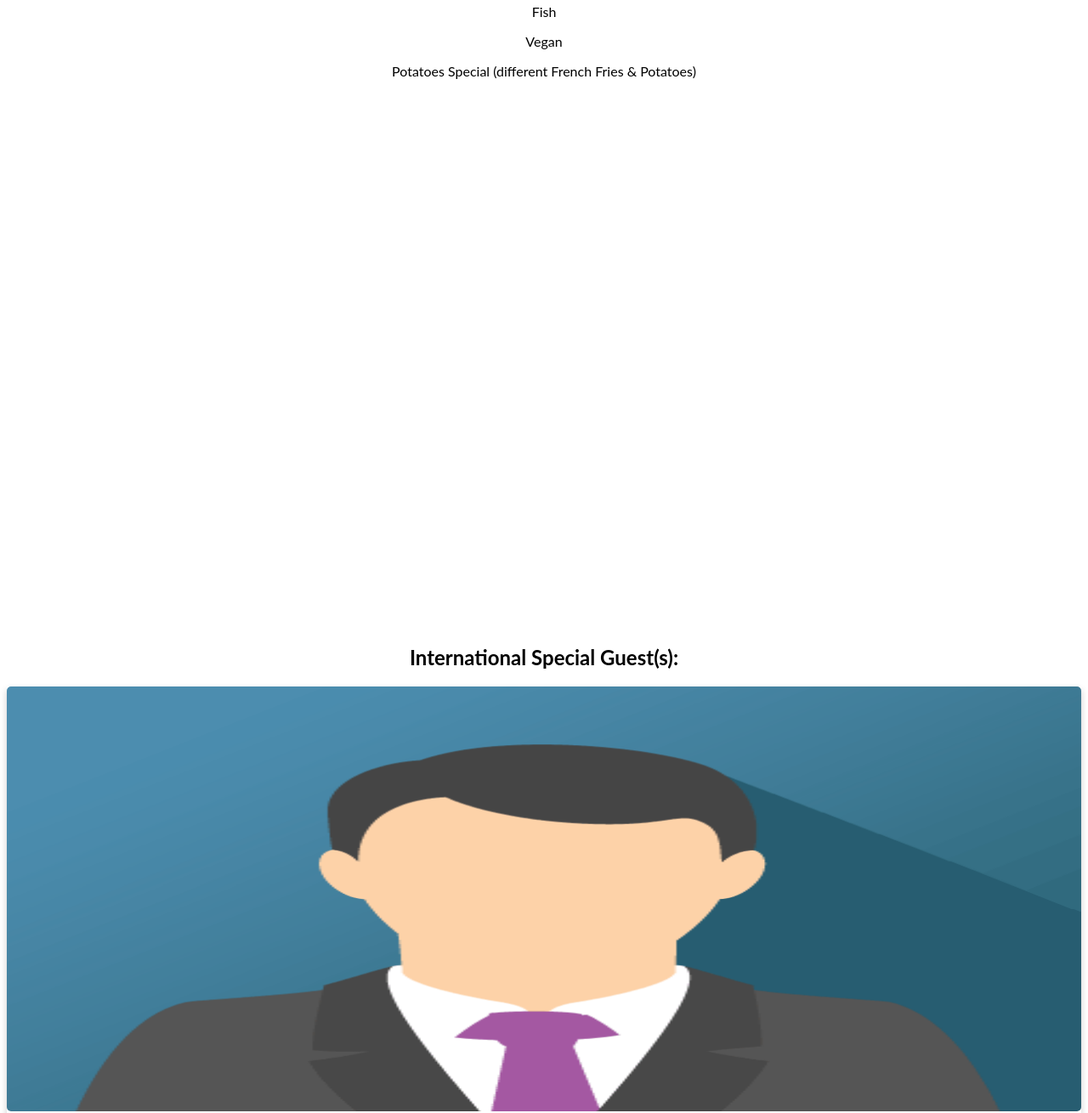
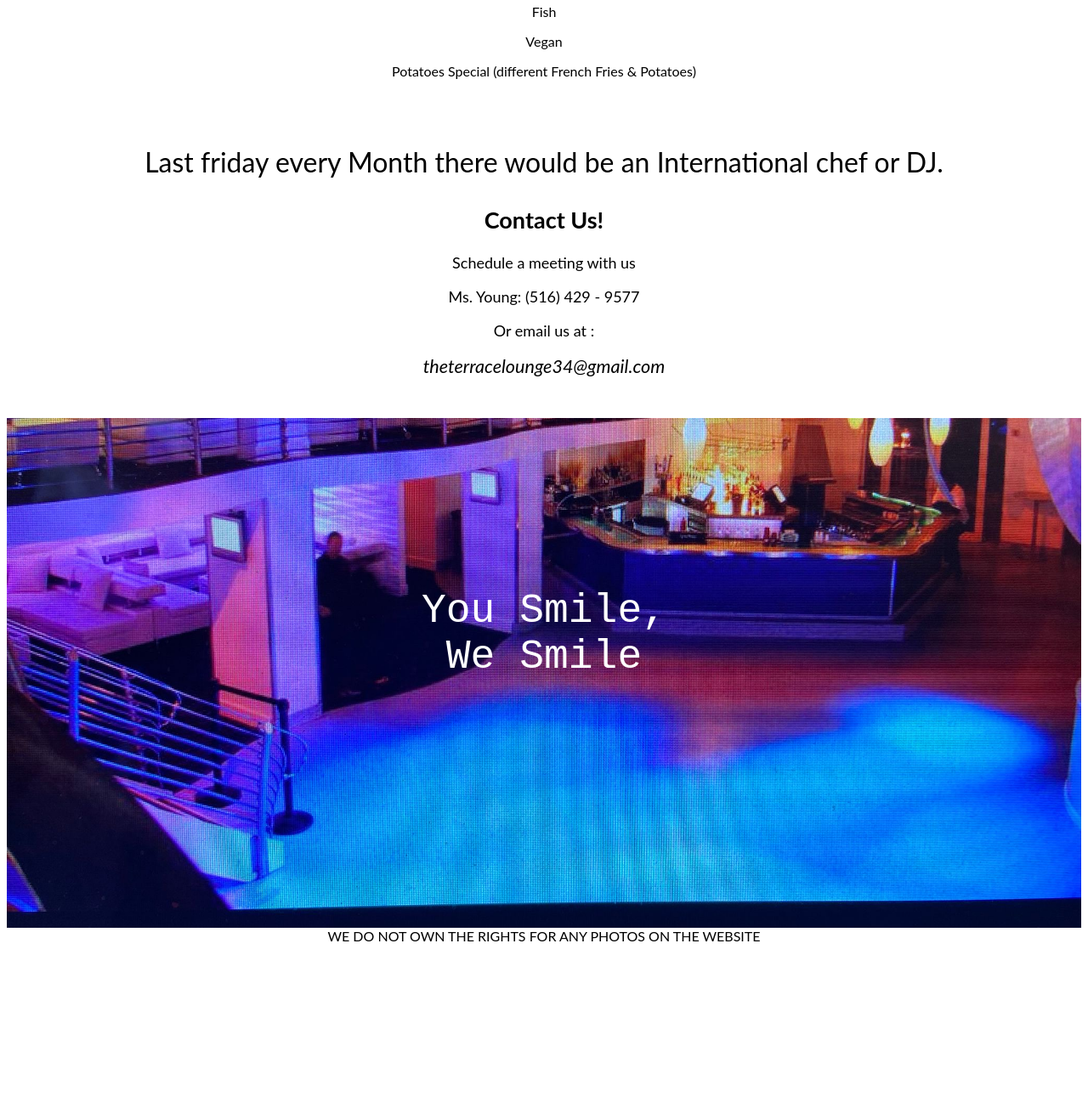
Before and after one commit to littilemike11/The-Terrace-Lounge-Website, a plain HTML site: page index.html in a window 1280 px wide. Shown: the part 2540-3850 px from the top of the page at 85% size. After the commit the page ends 3689 px from the top, so only its background shows below. Drawn offline with Linux system fonts and the light colour scheme.

Commit message:
feedback

```diff
--- a/index.html
+++ b/index.html
@@ -106,8 +106,8 @@
     <p>Potatoes Special (different French Fries & Potatoes)</p>
   </div>
 
-  <div class="parallax p2"></div>
-  <div>
+  <p style="font-size: 2em;">Last friday every Month there would be an International chef or DJ.</p>
+  <!-- card div>
     <h2>International Special Guest(s):</h2>
     <div class="card">
       <img src="images/img_avatar.png" alt="Avatar">
@@ -117,8 +117,9 @@
         <P> Follow @</P>
       </div>
     </div>
-  </div>
-  <div class="parallax p3"></div>
+    </div>
+    <div class="parallax p3"></div>
+    -->
 
   <div id="section-Contact">
     <h2>Contact Us!</h2>
@@ -132,6 +133,7 @@
     You Smile, <br> We Smile
   </div>
 
+  <div>WE DO NOT OWN THE RIGHTS FOR ANY PHOTOS ON THE WEBSITE</div>
 </body>
 
 </html>
```
